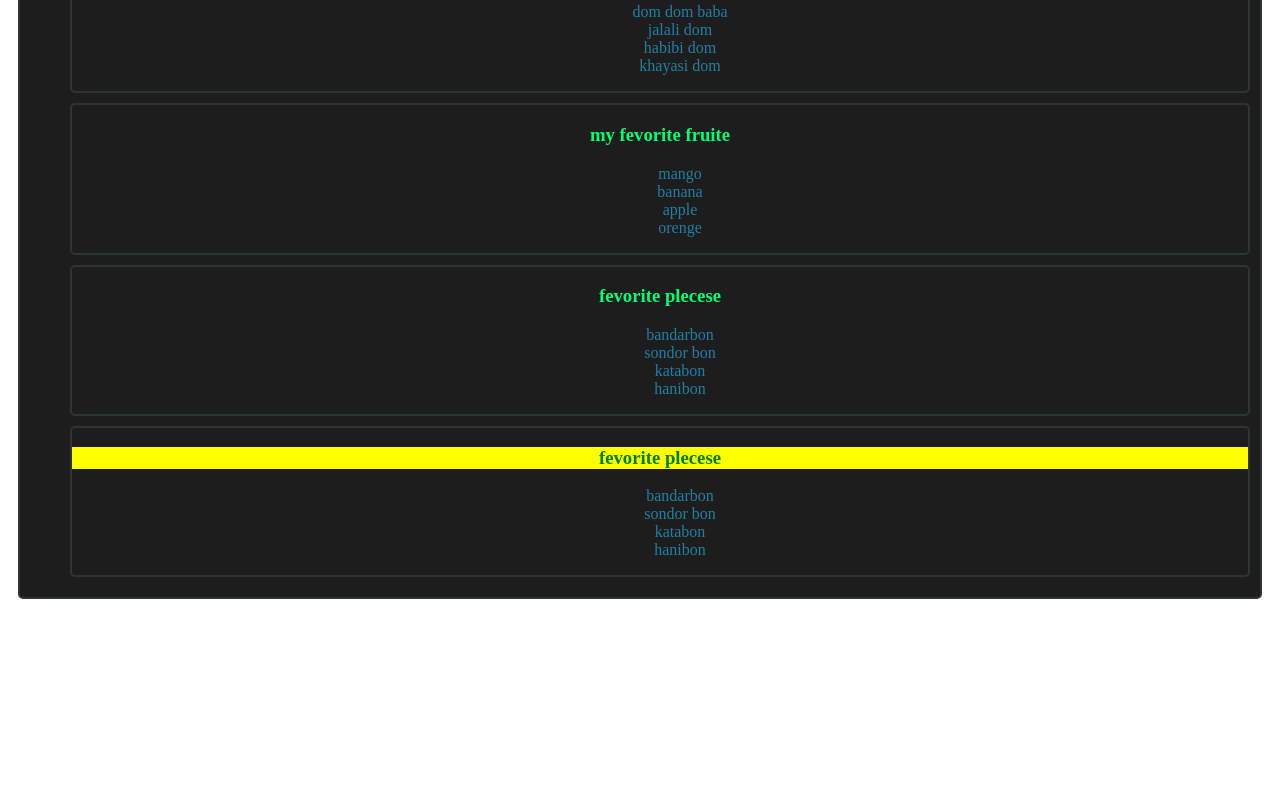
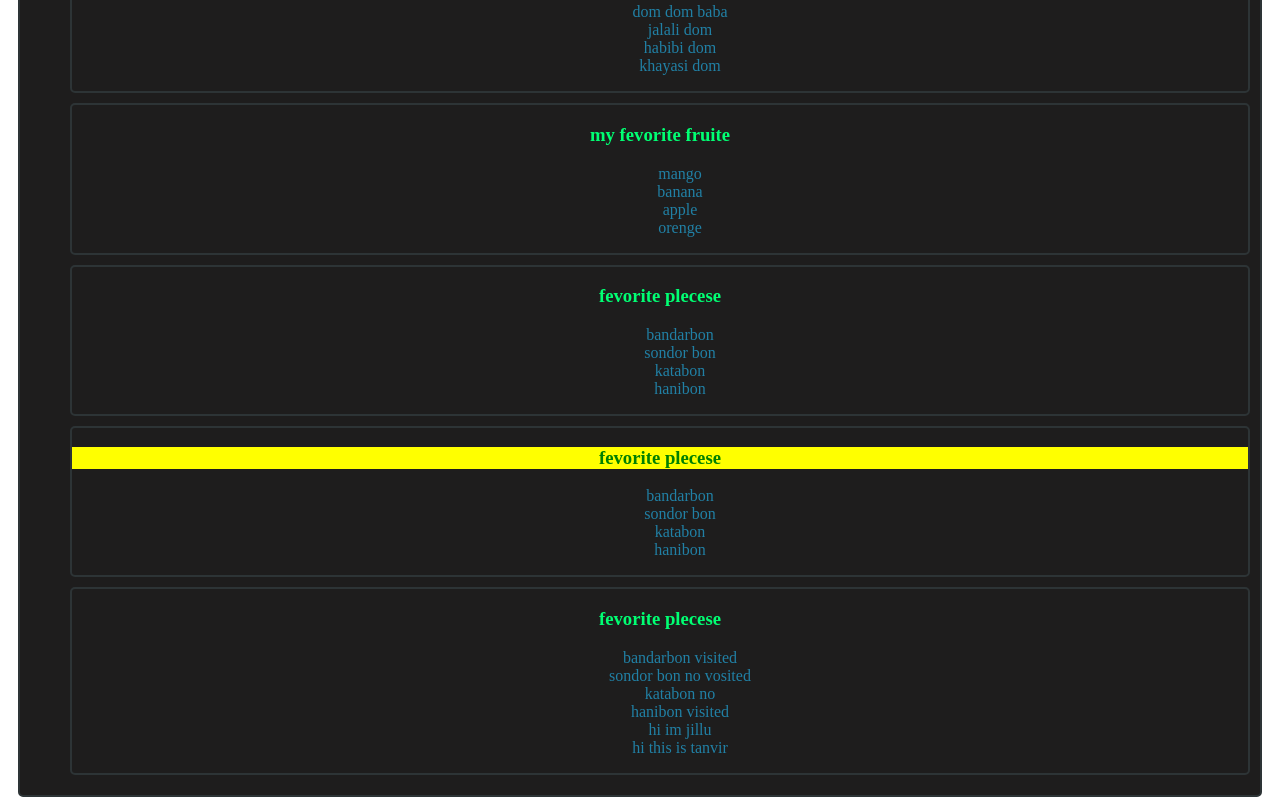
Before and after one commit to trmtanjil/milestone-5, a plain HTML site: page module-25-dome/index.html in a window 1280 px wide. Shown: the part 311-1118 px from the top of the page. Before the commit the page ends 920 px from the top, so only its background shows below. Drawn offline with Linux system fonts and the light colour scheme.

Commit message:
childacppend commit

```diff
--- a/module-25-dome/index.html
+++ b/module-25-dome/index.html
@@ -66,12 +66,24 @@
 
 
     <section>
-        <h1 id="fevorite-title" class=" titleClass bodyClass innerClass"  >fevorite plecese</h1>
+        <h1 id="fevorite-title" class=" titleClass"  >fevorite plecese</h1>
         <ul class="mainClass">
             <li>bandarbon</li>
             <li>sondor bon</li>
             <li>katabon</li>
             <li>hanibon</li>
+        </ul>
+
+
+    </section>
+
+    <section id="plecese-container">
+        <h1  class="  innerClass"  >fevorite plecese</h1>
+        <ul class="mainClass">
+            <li>bandarbon visited</li>
+            <li>sondor bon no vosited</li>
+            <li>katabon no</li>
+            <li>hanibon visited</li>
         </ul>
 
 
--- a/module-25-dome/scriptjs/style.js
+++ b/module-25-dome/scriptjs/style.js
@@ -13,31 +13,25 @@ sectionss.classList.remove('textLerg');
 
 
 
-function calculateWatchTime( times ) {
+//! child sivling
 
-    let sum = 0;
 
-    for(let allTime of times){
+const plecesContainer = document.getElementById('plecese-container');
+// console.log(plecesContainer.childNodes);
+// console.log(plecesContainer.childNodes[3]);
+// console.log(plecesContainer.childNodes[3].nextSibling);
 
-    sum = sum + allTime;
 
-    if(typeof sum === 'string'){
+const plecesUl = document.querySelector("#plecese-container ul");
+console.log(plecesUl);
 
-    return 'invalid'
+//! creat element
 
-    }
-
-    }
-
-    let hower = Math.floor(sum/3600);
-
-    let remainSec = sum%3600;
-
-    let minut = Math.floor(remainSec/60);
-
-    let mainSec = remainSec % 60;
-
-    return {hower:hower, minut:minut, second:mainSec}
-
-    }
-    console.log(calculateWatchTime([5600]));
+let creat = document.createElement('p');
+let creatt = document.createElement('li');
+console.log(creatt.innerHTML = ' hi im jillu');
+console.log(plecesUl.appendChild(creatt));            //?li
+console.log(creat);
+let crat2 =document.createElement('li');
+console.log(crat2.innerHTML = 'hi this is tanvir');
+console.log(plecesUl.appendChild(crat2));
```
